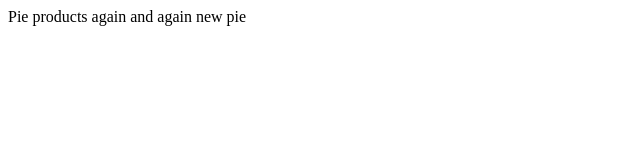
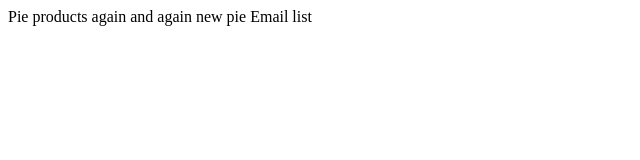
Before and after one commit to cclausse/com.pie.demo, a plain HTML site: page WebContent/index.html in a window 1280 px wide. Shown: the full height of the page, 0-640 px from the left. Drawn offline with Linux system fonts and the light colour scheme.

Commit message:
new email list
email list

```diff
--- a/WebContent/index.html
+++ b/WebContent/index.html
@@ -8,5 +8,7 @@
  Pie products again and again
 
  new pie
+
+ <span>Email list</span>
 </body>
 </html>
```
